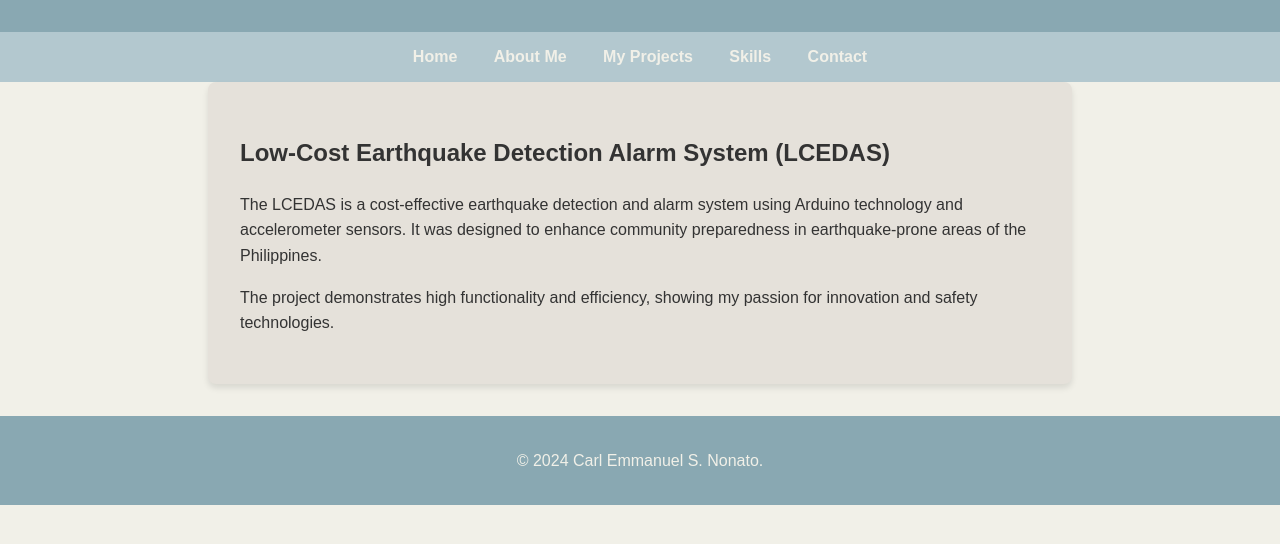
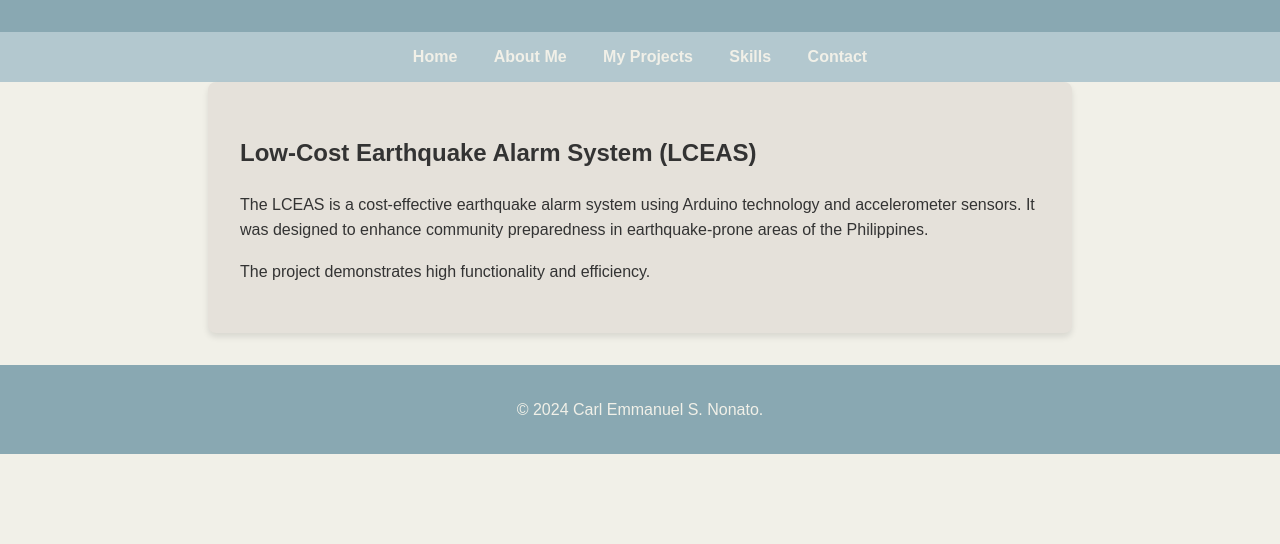
Before and after one commit to MasterCarl-13/5-pages-personal-web, a plain HTML site: page projects.html in a window 1280 px wide. Shown: the part 110-654 px from the top of the page. Drawn offline with Linux system fonts and the light colour scheme.

Commit message:
projects.html

```diff
--- a/projects.html
+++ b/projects.html
@@ -18,9 +18,9 @@
         <a href="contact.html">Contact</a>
     </nav>
     <section>
-        <h2>Low-Cost Earthquake Detection Alarm System (LCEDAS)</h2>
-        <p>The LCEDAS is a cost-effective earthquake detection and alarm system using Arduino technology and accelerometer sensors. It was designed to enhance community preparedness in earthquake-prone areas of the Philippines.</p>
-        <p>The project demonstrates high functionality and efficiency, showing my passion for innovation and safety technologies.</p>
+        <h2>Low-Cost Earthquake Alarm System (LCEAS)</h2>
+        <p>The LCEAS is a cost-effective earthquake alarm system using Arduino technology and accelerometer sensors. It was designed to enhance community preparedness in earthquake-prone areas of the Philippines.</p>
+        <p>The project demonstrates high functionality and efficiency.</p>
     </section>
     <footer>
         <p>&copy; 2024 Carl Emmanuel S. Nonato.</p>
```
